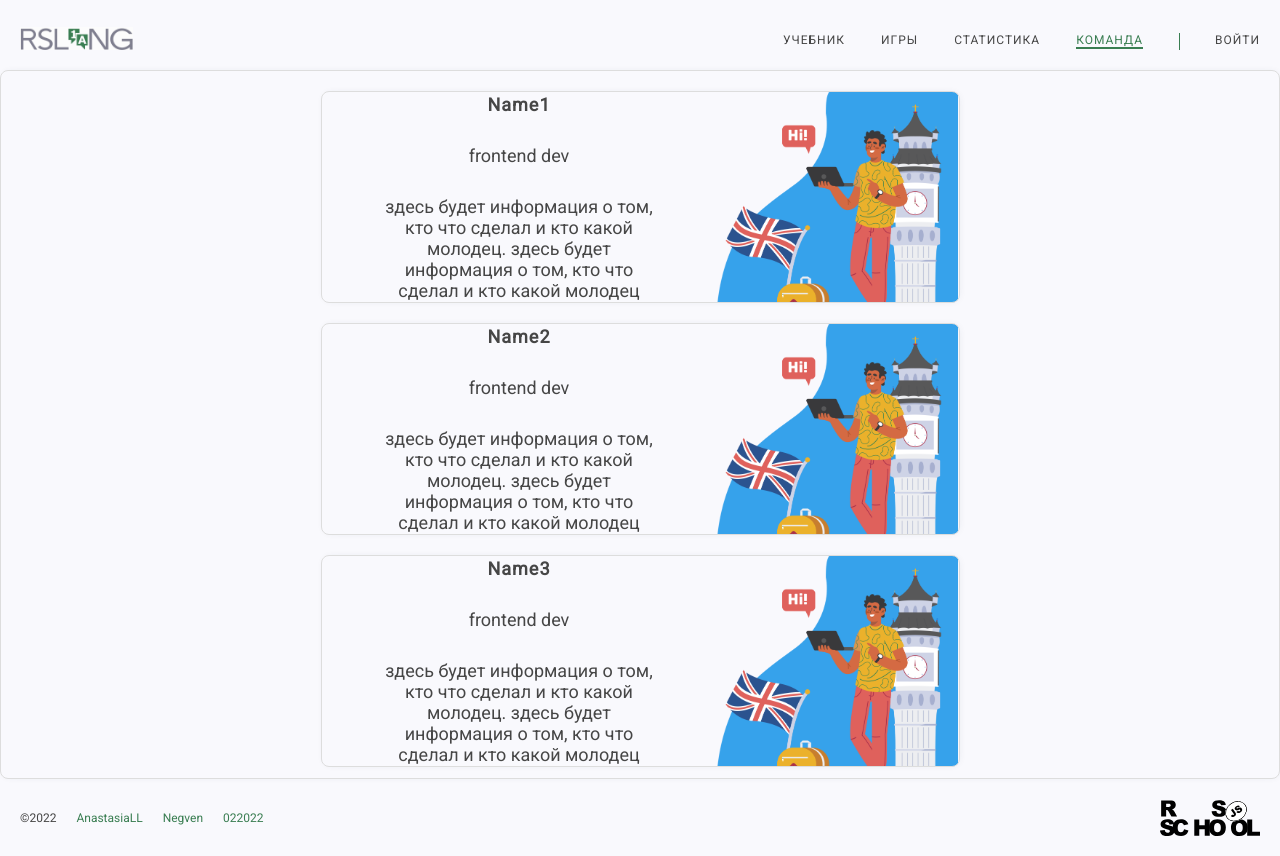
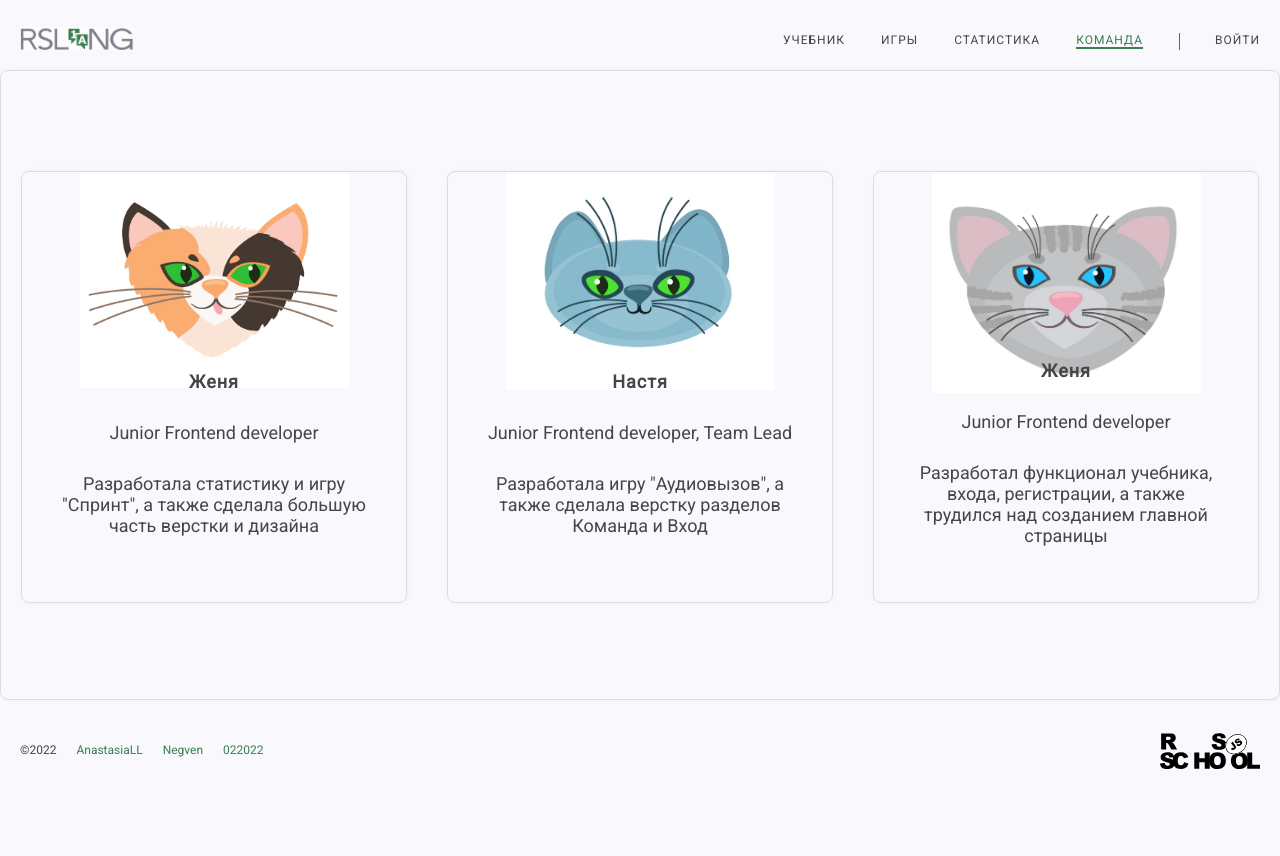
Before and after one commit to AnastasiaLL/rslang, a website built with webpack: page src/pages/index.html in a window 1280 px wide. Both pictures are taken after a click on the element "КОМАНДА". After the commit the page ends 800 px from the top, so only its background shows below. Built offline with nearby package versions, Linux system fonts and the light colour scheme.

Commit message:
feal: add new styles

```diff
--- a/src/assets/styles/components/_team-screen.scss
+++ b/src/assets/styles/components/_team-screen.scss
@@ -1,15 +1,15 @@
 .team-screen {
     display: flex;
-    width: 50%;
-    height: 30%;
-    margin: 20px auto;
-    background-image: url(http://localhost:8080/src/assets/images/start-screen-img.png);
+    width: 25%;
+    height: 54vh;
+    margin: 20px;
     background-repeat: no-repeat;
     background-position: right top;
-    background-size: 38%;
+    background-size: 70%;
+    background-position-x: center;
     border: 1px solid #dddddd;
     box-shadow: 1px 0px 10px -5px rgb(34 60 80 / 20%);
-    border-radius: $border-radius;
+    border-radius: 8px;
     flex: 1 1 auto;
 }
 
@@ -23,11 +23,30 @@
     padding: 0 10%;
     text-align: center;
     gap: 3rem;
-    width: 62%;
+    width: 100%;
     justify-content: center;
     align-items: center;
+    margin-top: 66px;
+}
+
+.cardWrapper {
+    display: flex;
+    margin-top: 10vh;
 }
 
 .team-screen__description {
     font-size: 1.8rem;
 }
+
+.id-1{
+    background-image: url(http://localhost:8080/src/assets/images/1.jpg);
+
+}
+.id-2{
+    background-image: url(http://localhost:8080/src/assets/images/2.jpg);
+
+}
+.id-3{
+    background-image: url(http://localhost:8080/src/assets/images/3.jpg);
+
+}
--- a/src/components/drawTeam.ts
+++ b/src/components/drawTeam.ts
@@ -2,7 +2,7 @@ import createBLock from './createBLock';
 import Constants from '../constants/Constants';
 import updateNav from '../utils/updateNav';
 
-export function openTeamPage(name: string, dev: string, info: string): void {
+export function openTeamPage(name: string, dev: string, info: string, id: string): void {
   const devInfo = createBLock('p', {
     classList: ['team-screen__description'],
     children: [dev],
@@ -24,24 +24,36 @@ export function openTeamPage(name: string, dev: string, info: string): void {
   });
 
   const card = createBLock('div', {
-    classList: ['team-screen'],
+    classList: ['team-screen', `${id}`],
     children: [infoBlock],
   });
 
-  const main = document.querySelector('#main-block');
-  if (main instanceof HTMLElement) {
-    main.append(card);
+  // const main = document.querySelector('#main-block');
+  // if (main instanceof HTMLElement) {
+  //   main.append(card);
+  // }
+
+  const cardWrapper = document.querySelector('.cardWrapper');
+  if (cardWrapper instanceof HTMLElement) {
+    cardWrapper.append(card);
   }
 }
 
 export function clickTeamPage() {
   window.localStorage.setItem(Constants.localStorageKeys.pageName, 'team');
   const main = document.querySelector('#main-block');
+
+  const cardWrapper = createBLock('div', {
+    classList: ['cardWrapper'],
+    children: [],
+  });
+
   if (main instanceof HTMLElement) {
     main.innerHTML = '';
+    main.append(cardWrapper);
   }
   Constants.teamPage.forEach((element) => {
-    openTeamPage(element.name, element.dev, element.info);
+    openTeamPage(element.name, element.dev, element.info, element.id);
   });
 
   updateNav('team');
--- a/src/constants/Constants.ts
+++ b/src/constants/Constants.ts
@@ -95,19 +95,22 @@ export default class Constants {
 
   static teamPage = [
     {
-      name: 'Name1',
-      dev: 'frontend dev',
-      info: 'здесь будет информация о том, кто что сделал и кто какой молодец. здесь будет информация о том, кто что сделал и кто какой молодец',
+      name: 'Женя',
+      dev: 'Junior Frontend developer',
+      info: 'Разработала статистику и игру "Спринт", а также сделала большую часть верстки и дизайна',
+      id: 'id-1',
     },
     {
-      name: 'Name2',
-      dev: 'frontend dev',
-      info: 'здесь будет информация о том, кто что сделал и кто какой молодец. здесь будет информация о том, кто что сделал и кто какой молодец',
+      name: 'Настя',
+      dev: 'Junior Frontend developer, Team Lead',
+      info: 'Разработала игру "Аудиовызов", а также сделала верстку разделов Команда и Вход',
+      id: 'id-2',
     },
     {
-      name: 'Name3',
-      dev: 'frontend dev',
-      info: 'здесь будет информация о том, кто что сделал и кто какой молодец. здесь будет информация о том, кто что сделал и кто какой молодец',
+      name: 'Женя',
+      dev: 'Junior Frontend developer ',
+      info: 'Разработал функционал учебника, входа, регистрации, а также трудился над созданием главной страницы',
+      id: 'id-3',
     },
   ];
 
```
Also changed, not shown: src/assets/css/style.css, src/assets/images/1.jpg (added), src/assets/images/2.jpg (added), src/assets/images/3.jpg (added), 1 other file.
